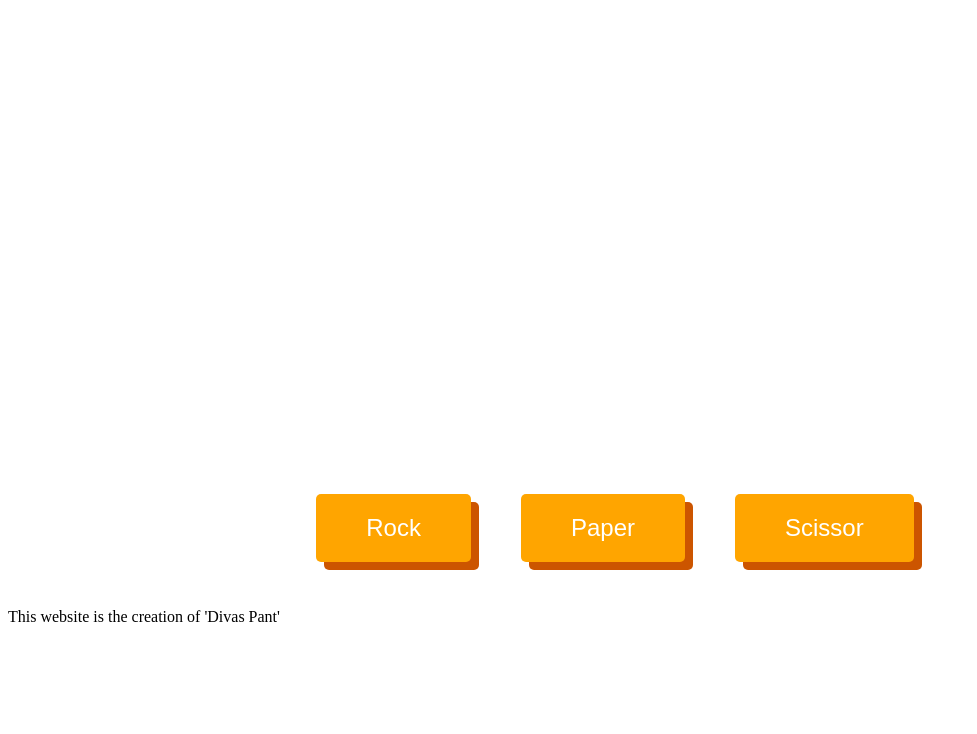
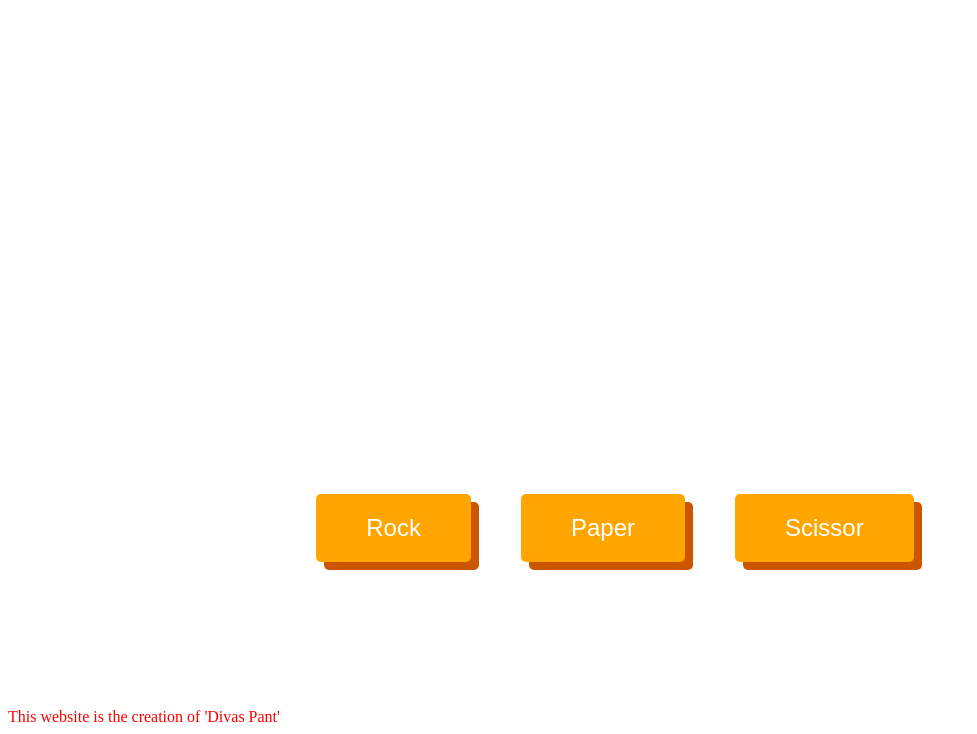
Before and after one commit to DivasPant-dev/Rock-paper-scissor, a plain HTML site: page index.html in a window 1280 px wide. Shown: the part 162-896 px from the top of the page, without its empty margins (0-977 px from the left). Before the commit the page ends 800 px from the top, so only its background shows below. Drawn offline with Linux system fonts and the light colour scheme; a web font is replaced by a local one.

Commit message:
Update Style.css

```diff
--- a/Style.css
+++ b/Style.css
@@ -13,6 +13,11 @@
 
 .low {
     margin-top: 0;
+}
+
+footer {
+    color: red;
+    margin-top: 100px;
 }
 
 .up {
```
